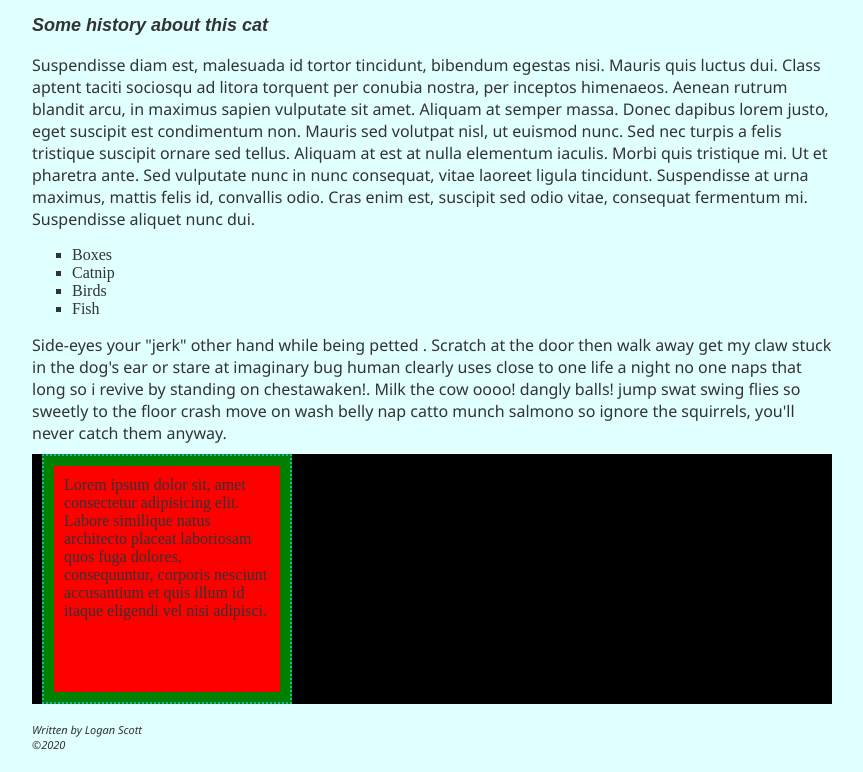
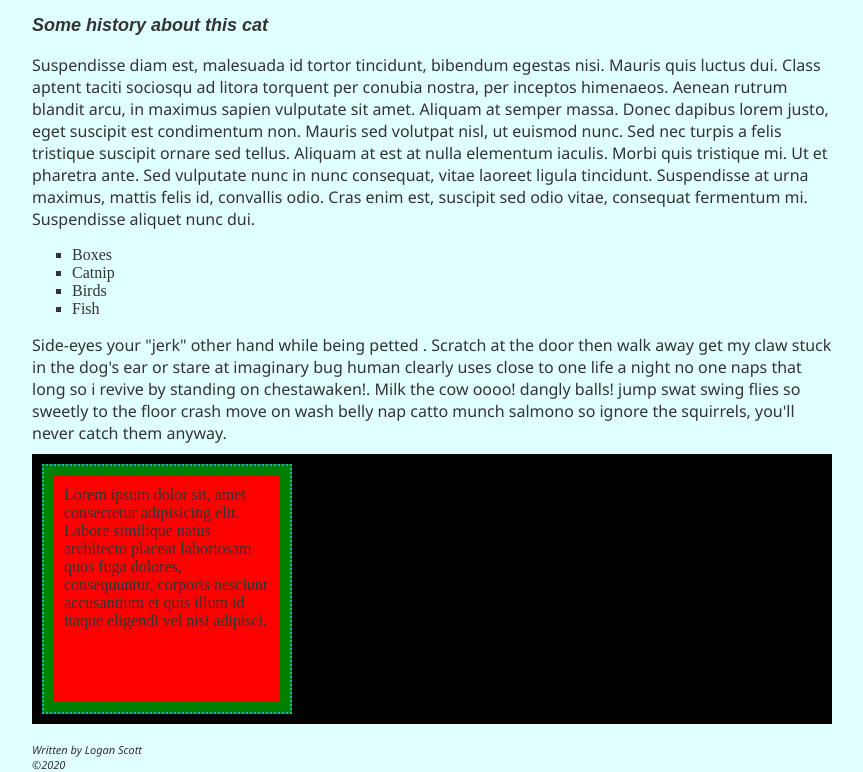
Before and after one commit to logantscott/winter-bootcamp-prep-repo, a plain HTML site: page index.html in a window 1280 px wide. Shown: the part 778-1550 px from the top of the page, without its empty margins (208-1071 px from the left). Drawn offline with Linux system fonts and the light colour scheme.

Commit message:
slight changes to index

```diff
--- a/index.html
+++ b/index.html
@@ -34,7 +34,7 @@
                 <aside>Side-eyes your "jerk" other hand while being petted . Scratch at the door then walk away get my claw stuck in the dog's ear or stare at imaginary bug human clearly uses close to one life a night no one naps that long so i revive by standing on chestawaken!. Milk the cow oooo! dangly balls! jump swat swing flies so sweetly to the floor crash move on wash belly nap catto munch salmono so ignore the squirrels, you'll never catch them anyway.</aside>
             </article>
 
-            <div style="background-color:black">
+            <div style="background-color:black; overflow:auto; margin: 10px 0;">
             <div class="square">
                 <div style="background-color:red; width:100%;height:100%; padding:10px;">Lorem ipsum dolor sit, amet consectetur adipisicing elit. Labore similique natus architecto placeat laboriosam quos fuga dolores, consequuntur, corporis nesciunt accusantium et quis illum id itaque eligendi vel nisi adipisci.</div>
             </div>
```
